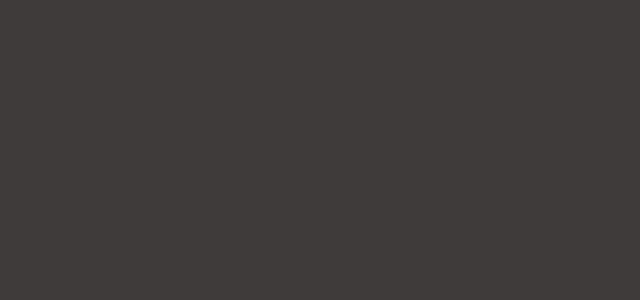
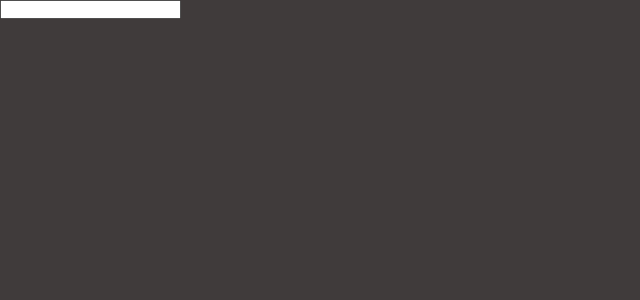
Before and after one commit to PhantasmalKG/Samuel-Aggor-Weather-Application, a React (Vite) app in the folder weather-app/: page / in a window 1280 px wide. Shown: the top 300 px of the page, without its empty margins (0-640 px from the left). Built offline with nearby package versions, Linux system fonts and the light colour scheme.

Commit message:
New element test.

```diff
--- a/weather-app/src/App.jsx
+++ b/weather-app/src/App.jsx
@@ -9,7 +9,9 @@ function App() {
 
   return (
     <div className="weather_app">
-      <div className="wrapper"></div>
+      <div className="wrapper">
+        <input></input>
+      </div>
     </div>
   )
 }
```
